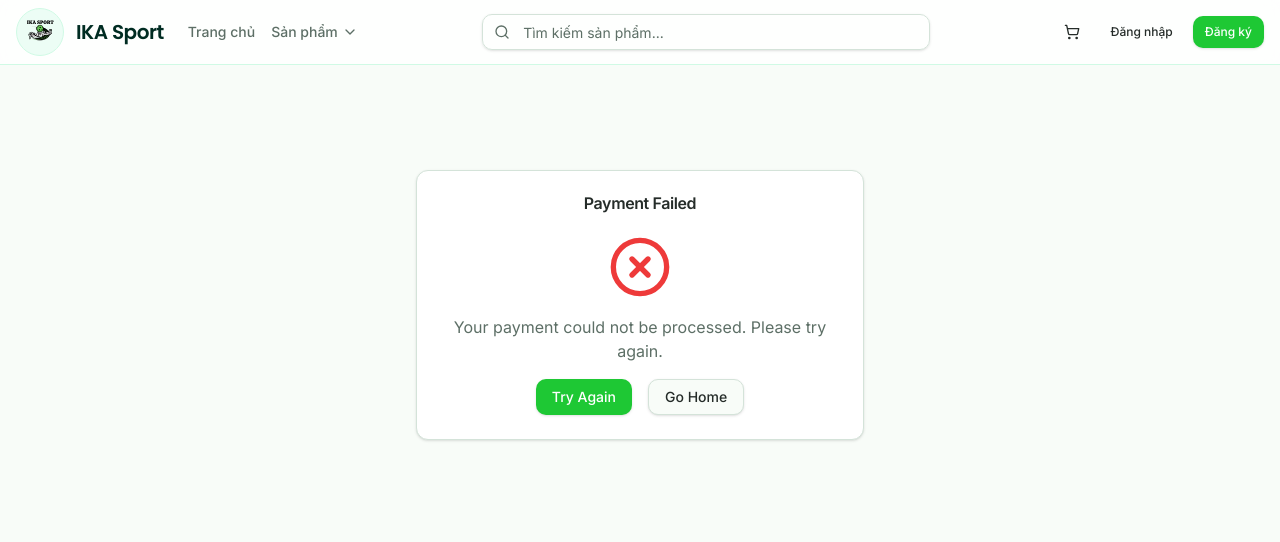
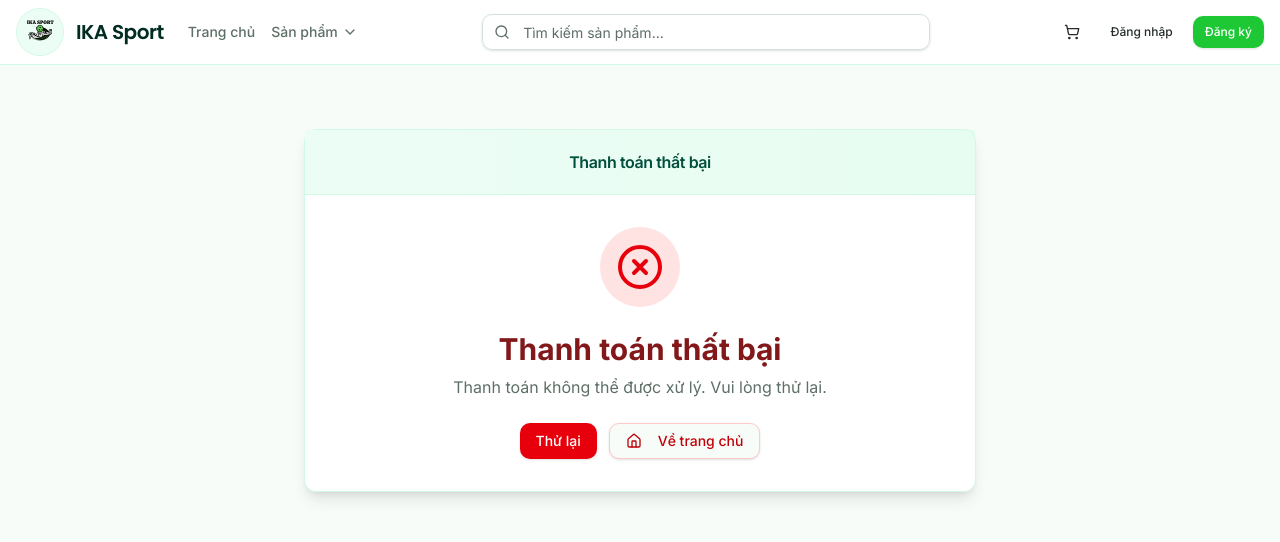
Before and after one commit to tulklk/PickleballShop_Frontend, a Next.js app: page /payments/momo/return in a window 1280 px wide. Shown: the top 542 px of the page. Built offline with nearby package versions, Linux system fonts and the light colour scheme; no server answers.

Commit message:
fix send email final

```diff
--- a/app/payments/momo/return/page.tsx
+++ b/app/payments/momo/return/page.tsx
@@ -1,14 +1,17 @@
 "use client";
 
 import { Suspense, useEffect, useState } from "react";
-import { useSearchParams } from "next/navigation";
+import { useSearchParams, useRouter } from "next/navigation";
 import { Card, CardContent, CardHeader, CardTitle } from "@/components/ui/card";
 import { Button } from "@/components/ui/button";
 import Link from "next/link";
-import { CheckCircle2, XCircle } from "lucide-react";
+import { CheckCircle2, XCircle, Loader2, Home, Package, Mail } from "lucide-react";
+import { useUserMe } from "@/lib/api/hooks";
 
 function MoMoReturnContent() {
   const searchParams = useSearchParams();
+  const router = useRouter();
+  const { data: userMe } = useUserMe();
   const [status, setStatus] = useState<"loading" | "success" | "error">(
     "loading"
   );
@@ -22,44 +25,98 @@ function MoMoReturnContent() {
     }
   }, [searchParams]);
 
+  const userEmail = userMe?.email || "";
+
   return (
     <div className="container mx-auto flex min-h-[60vh] items-center justify-center px-4 py-16">
-      <Card className="w-full max-w-md">
-        <CardHeader>
-          <CardTitle className="text-center">
-            {status === "loading" && "Processing Payment..."}
-            {status === "success" && "Payment Successful"}
-            {status === "error" && "Payment Failed"}
+      <Card className="w-full max-w-2xl border-emerald-100 shadow-lg">
+        <CardHeader className="bg-linear-to-r from-emerald-50 to-emerald-100/50 border-b border-emerald-100">
+          <CardTitle className="text-center text-emerald-900">
+            {status === "loading" && "Đang xử lý thanh toán..."}
+            {status === "success" && "Thanh toán thành công"}
+            {status === "error" && "Thanh toán thất bại"}
           </CardTitle>
         </CardHeader>
-        <CardContent className="space-y-4 text-center">
+        <CardContent className="space-y-4 text-center py-8">
           {status === "loading" && (
-            <div className="mx-auto h-12 w-12 animate-spin rounded-full border-b-2 border-primary"></div>
+            <div className="py-12">
+              <Loader2 className="mx-auto h-16 w-16 text-emerald-500 animate-spin mb-4" />
+              <p className="text-muted-foreground">Vui lòng đợi trong giây lát</p>
+            </div>
           )}
           {status === "success" && (
             <>
-              <CheckCircle2 className="mx-auto h-16 w-16 text-green-500" />
-              <p className="text-muted-foreground">
-                Your payment has been processed successfully.
+              <div className="w-20 h-20 mx-auto mb-6 rounded-full bg-emerald-100 flex items-center justify-center">
+                <CheckCircle2 className="h-12 w-12 text-emerald-600" />
+              </div>
+              <h2 className="text-3xl font-bold mb-2 text-emerald-900">Thanh toán thành công!</h2>
+              <p className="text-muted-foreground mb-4">
+                Cảm ơn bạn đã thanh toán. Đơn hàng của bạn đang được xử lý.
               </p>
-              <Link href="/account/orders">
-                <Button>View Orders</Button>
-              </Link>
+
+              {/* Email confirmation notification */}
+              <div className="mx-auto max-w-md mt-4 mb-6 p-4 bg-emerald-50 border border-emerald-200 rounded-lg">
+                <div className="flex items-start gap-3">
+                  <Mail className="h-5 w-5 text-emerald-600 mt-0.5 shrink-0" />
+                  <div className="text-left flex-1">
+                    <p className="text-sm font-medium text-emerald-900 mb-1">
+                      Email xác nhận đã được gửi
+                    </p>
+                    {userEmail && (
+                      <p className="text-xs text-emerald-700 mb-2">
+                        Đến: <span className="font-medium">{userEmail}</span>
+                      </p>
+                    )}
+                    <p className="text-xs text-emerald-600">
+                      💡 Lưu ý: Nếu không thấy email trong hộp thư đến, vui lòng kiểm tra thư mục Spam/Junk.
+                    </p>
+                  </div>
+                </div>
+              </div>
+
+              <div className="flex flex-col sm:flex-row gap-3 justify-center mt-8">
+                <Button
+                  onClick={() => router.push("/account/orders")}
+                  className="bg-emerald-600 hover:bg-emerald-700"
+                >
+                  <Package className="mr-2 h-4 w-4" />
+                  Xem đơn hàng
+                </Button>
+                <Button
+                  variant="outline"
+                  onClick={() => router.push("/")}
+                  className="border-emerald-200 text-emerald-700 hover:bg-emerald-50"
+                >
+                  <Home className="mr-2 h-4 w-4" />
+                  Về trang chủ
+                </Button>
+              </div>
             </>
           )}
           {status === "error" && (
             <>
-              <XCircle className="mx-auto h-16 w-16 text-destructive" />
-              <p className="text-muted-foreground">
-                Your payment could not be processed. Please try again.
+              <div className="w-20 h-20 mx-auto mb-6 rounded-full bg-red-100 flex items-center justify-center">
+                <XCircle className="h-12 w-12 text-red-600" />
+              </div>
+              <h2 className="text-3xl font-bold mb-2 text-red-900">Thanh toán thất bại</h2>
+              <p className="text-muted-foreground mb-6">
+                Thanh toán không thể được xử lý. Vui lòng thử lại.
               </p>
-              <div className="flex justify-center gap-4">
-                <Link href="/checkout">
-                  <Button>Try Again</Button>
-                </Link>
-                <Link href="/">
-                  <Button variant="outline">Go Home</Button>
-                </Link>
+              <div className="flex flex-col sm:flex-row gap-3 justify-center">
+                <Button
+                  onClick={() => router.push("/checkout")}
+                  className="bg-red-600 hover:bg-red-700"
+                >
+                  Thử lại
+                </Button>
+                <Button
+                  variant="outline"
+                  onClick={() => router.push("/")}
+                  className="border-red-200 text-red-700 hover:bg-red-50"
+                >
+                  <Home className="mr-2 h-4 w-4" />
+                  Về trang chủ
+                </Button>
               </div>
             </>
           )}
--- a/app/payments/vnpay/return/page.tsx
+++ b/app/payments/vnpay/return/page.tsx
@@ -1,14 +1,17 @@
 "use client";
 
 import { Suspense, useEffect, useState } from "react";
-import { useSearchParams } from "next/navigation";
+import { useSearchParams, useRouter } from "next/navigation";
 import { Card, CardContent, CardHeader, CardTitle } from "@/components/ui/card";
 import { Button } from "@/components/ui/button";
 import Link from "next/link";
-import { CheckCircle2, XCircle } from "lucide-react";
+import { CheckCircle2, XCircle, Loader2, Home, Package, Mail } from "lucide-react";
+import { useUserMe } from "@/lib/api/hooks";
 
 function VNPayReturnContent() {
   const searchParams = useSearchParams();
+  const router = useRouter();
+  const { data: userMe } = useUserMe();
   const [status, setStatus] = useState<"loading" | "success" | "error">(
     "loading"
   );
@@ -22,44 +25,98 @@ function VNPayReturnContent() {
     }
   }, [searchParams]);
 
+  const userEmail = userMe?.email || "";
+
   return (
     <div className="container mx-auto flex min-h-[60vh] items-center justify-center px-4 py-16">
-      <Card className="w-full max-w-md">
-        <CardHeader>
-          <CardTitle className="text-center">
-            {status === "loading" && "Processing Payment..."}
-            {status === "success" && "Payment Successful"}
-            {status === "error" && "Payment Failed"}
+      <Card className="w-full max-w-2xl border-emerald-100 shadow-lg">
+        <CardHeader className="bg-linear-to-r from-emerald-50 to-emerald-100/50 border-b border-emerald-100">
+          <CardTitle className="text-center text-emerald-900">
+            {status === "loading" && "Đang xử lý thanh toán..."}
+            {status === "success" && "Thanh toán thành công"}
+            {status === "error" && "Thanh toán thất bại"}
           </CardTitle>
         </CardHeader>
-        <CardContent className="space-y-4 text-center">
+        <CardContent className="space-y-4 text-center py-8">
           {status === "loading" && (
-            <div className="mx-auto h-12 w-12 animate-spin rounded-full border-b-2 border-primary"></div>
+            <div className="py-12">
+              <Loader2 className="mx-auto h-16 w-16 text-emerald-500 animate-spin mb-4" />
+              <p className="text-muted-foreground">Vui lòng đợi trong giây lát</p>
+            </div>
           )}
           {status === "success" && (
             <>
-              <CheckCircle2 className="mx-auto h-16 w-16 text-green-500" />
-              <p className="text-muted-foreground">
-                Your payment has been processed successfully.
+              <div className="w-20 h-20 mx-auto mb-6 rounded-full bg-emerald-100 flex items-center justify-center">
+                <CheckCircle2 className="h-12 w-12 text-emerald-600" />
+              </div>
+              <h2 className="text-3xl font-bold mb-2 text-emerald-900">Thanh toán thành công!</h2>
+              <p className="text-muted-foreground mb-4">
+                Cảm ơn bạn đã thanh toán. Đơn hàng của bạn đang được xử lý.
               </p>
-              <Link href="/account/orders">
-                <Button>View Orders</Button>
-              </Link>
+
+              {/* Email confirmation notification */}
+              <div className="mx-auto max-w-md mt-4 mb-6 p-4 bg-emerald-50 border border-emerald-200 rounded-lg">
+                <div className="flex items-start gap-3">
+                  <Mail className="h-5 w-5 text-emerald-600 mt-0.5 shrink-0" />
+                  <div className="text-left flex-1">
+                    <p className="text-sm font-medium text-emerald-900 mb-1">
+                      Email xác nhận đã được gửi
+                    </p>
+                    {userEmail && (
+                      <p className="text-xs text-emerald-700 mb-2">
+                        Đến: <span className="font-medium">{userEmail}</span>
+                      </p>
+                    )}
+                    <p className="text-xs text-emerald-600">
+                      💡 Lưu ý: Nếu không thấy email trong hộp thư đến, vui lòng kiểm tra thư mục Spam/Junk.
+                    </p>
+                  </div>
+                </div>
+              </div>
+
+              <div className="flex flex-col sm:flex-row gap-3 justify-center mt-8">
+                <Button
+                  onClick={() => router.push("/account/orders")}
+                  className="bg-emerald-600 hover:bg-emerald-700"
+                >
+                  <Package className="mr-2 h-4 w-4" />
+                  Xem đơn hàng
+                </Button>
+                <Button
+                  variant="outline"
+                  onClick={() => router.push("/")}
+                  className="border-emerald-200 text-emerald-700 hover:bg-emerald-50"
+                >
+                  <Home className="mr-2 h-4 w-4" />
+                  Về trang chủ
+                </Button>
+              </div>
             </>
           )}
           {status === "error" && (
             <>
-              <XCircle className="mx-auto h-16 w-16 text-destructive" />
-              <p className="text-muted-foreground">
-                Your payment could not be processed. Please try again.
+              <div className="w-20 h-20 mx-auto mb-6 rounded-full bg-red-100 flex items-center justify-center">
+                <XCircle className="h-12 w-12 text-red-600" />
+              </div>
+              <h2 className="text-3xl font-bold mb-2 text-red-900">Thanh toán thất bại</h2>
+              <p className="text-muted-foreground mb-6">
+                Thanh toán không thể được xử lý. Vui lòng thử lại.
               </p>
-              <div className="flex justify-center gap-4">
-                <Link href="/checkout">
-                  <Button>Try Again</Button>
-                </Link>
-                <Link href="/">
-                  <Button variant="outline">Go Home</Button>
-                </Link>
+              <div className="flex flex-col sm:flex-row gap-3 justify-center">
+                <Button
+                  onClick={() => router.push("/checkout")}
+                  className="bg-red-600 hover:bg-red-700"
+                >
+                  Thử lại
+                </Button>
+                <Button
+                  variant="outline"
+                  onClick={() => router.push("/")}
+                  className="border-red-200 text-red-700 hover:bg-red-50"
+                >
+                  <Home className="mr-2 h-4 w-4" />
+                  Về trang chủ
+                </Button>
               </div>
             </>
           )}
```
Also changed, not shown: app/checkout/page.tsx (+7 -2 lines), app/payments/payos/return/page.tsx (+25 -1 lines).
